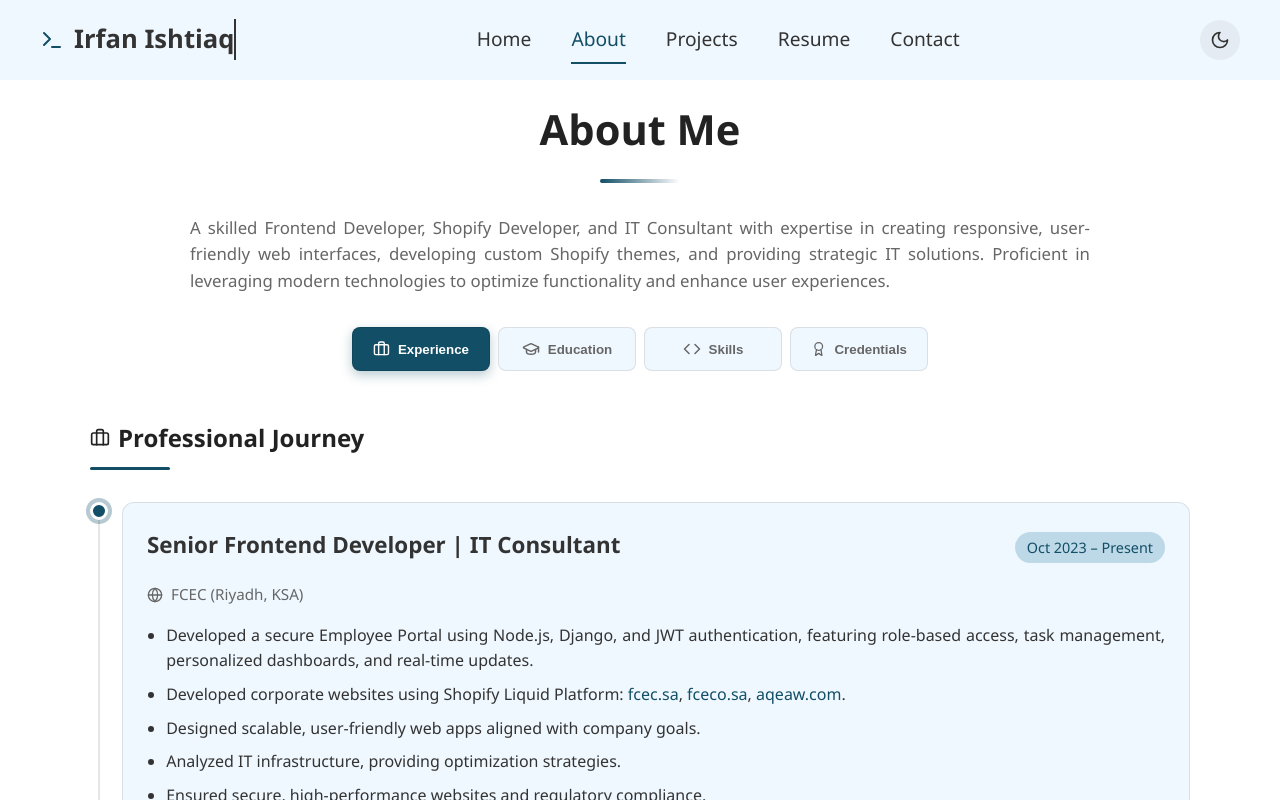
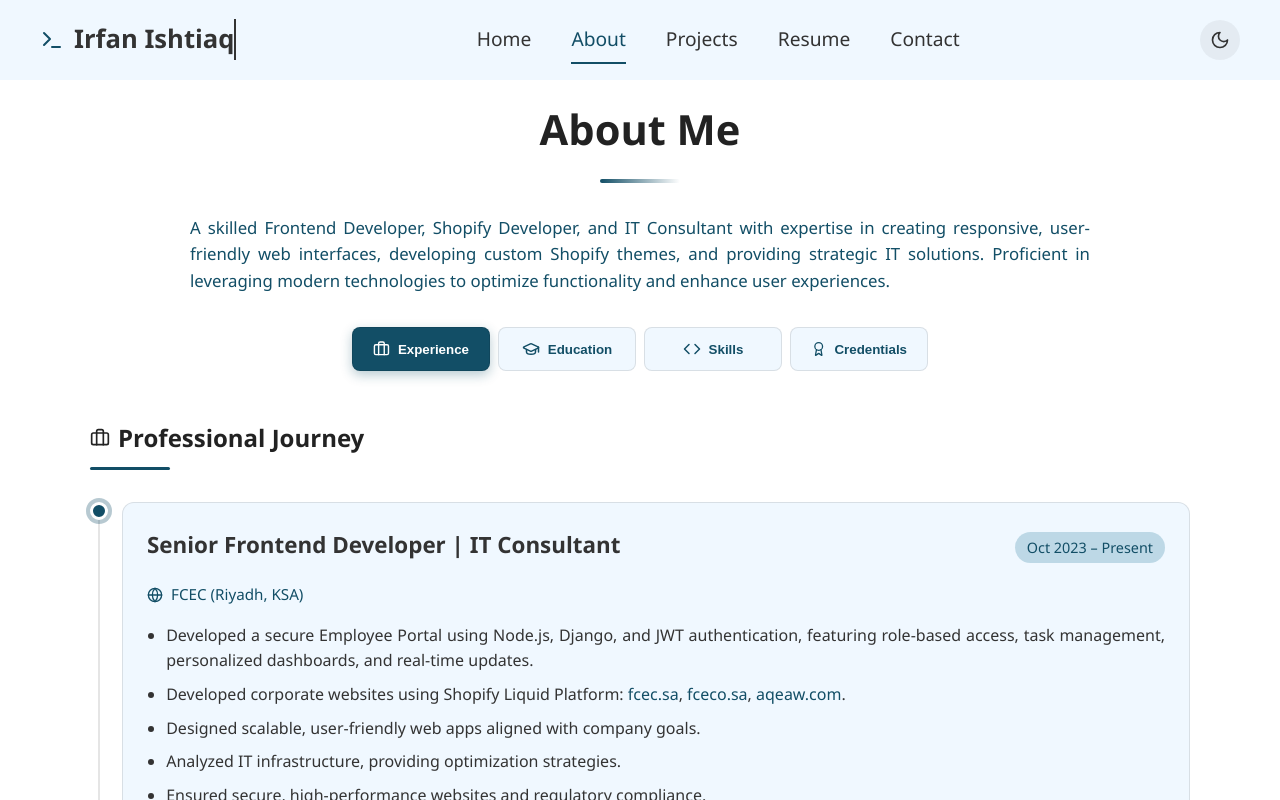
Before and after one commit to irfan3434/irfanishtiaq.dev, a React (Create React App) app: page /about in a window 1280 px wide. Shown: the top 800 px of the page. Built offline with nearby package versions, Linux system fonts and the light colour scheme.

Commit message:
change in primary color

```diff
--- a/src/pages/About.css
+++ b/src/pages/About.css
@@ -2,7 +2,7 @@
     --about-bg: #ffffff;
     --about-text: #333;
     --about-heading: #222;
-    --about-subtext: #666;
+    --about-subtext: #124e66;
     --about-highlight: #124e66;
     --about-accent: #124e66;
     --about-card-bg: #f0f8ff;
```
